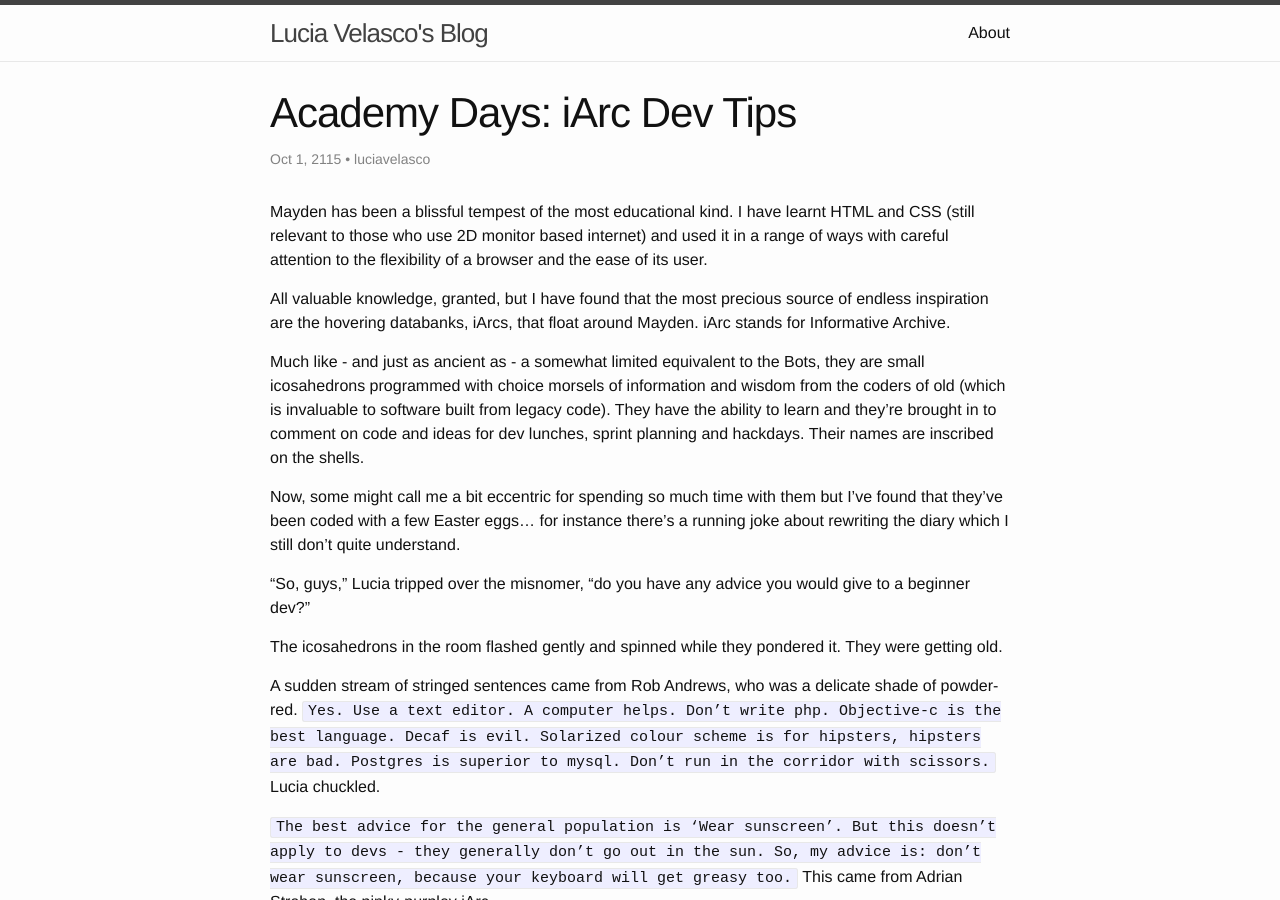
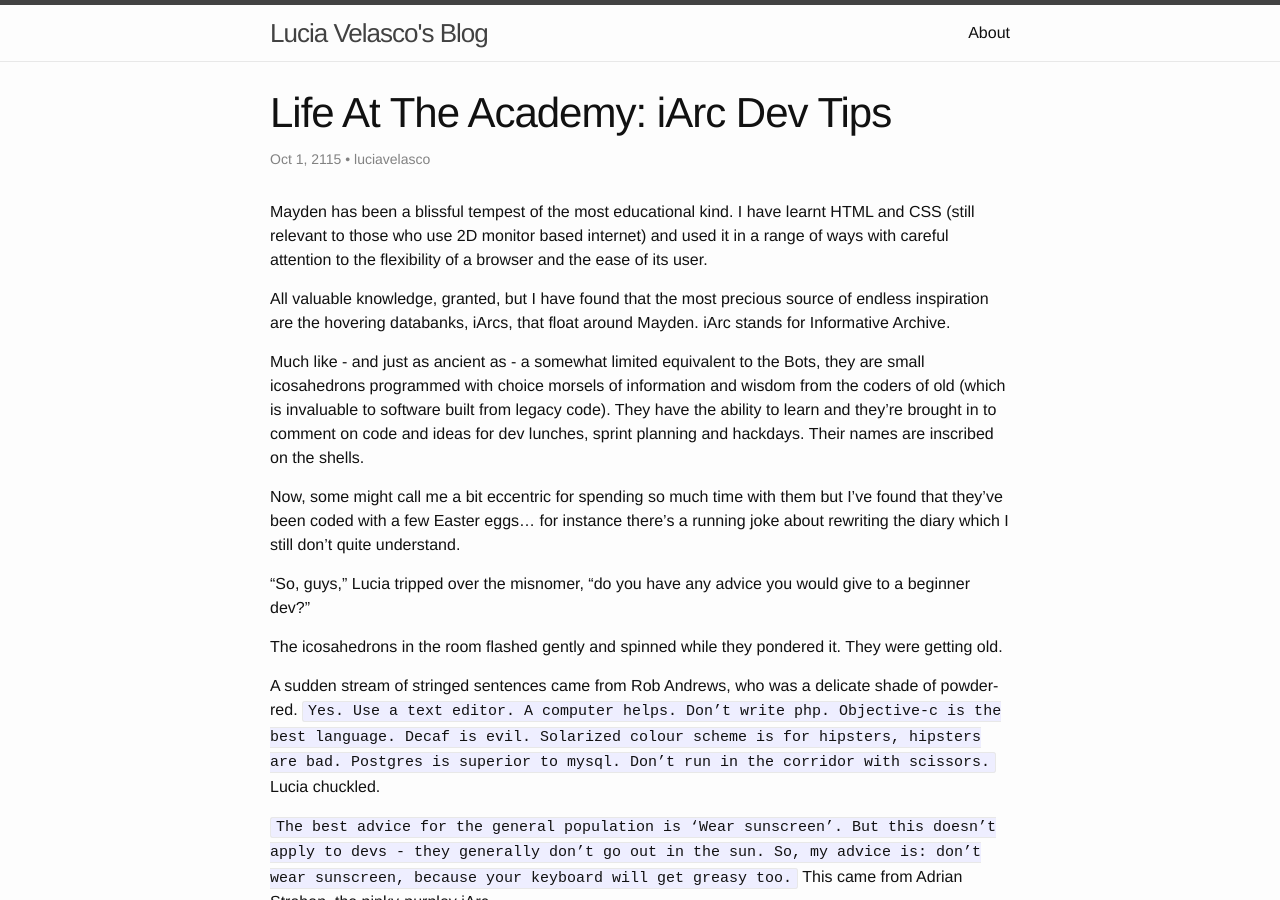
Before and after one commit to luciavelasco/luciavelasco.github.io, a Jekyll site: the page built from _posts/2115-10-01-blog-post4.markdown, in a window 1280 px wide and 900 px high. Built offline with Jekyll 4.4.1, drawn with Linux system fonts in a browser that asks for light colours.

Commit message:
title change for dev tips post

```diff
--- a/_posts/2115-10-01-blog-post4.markdown
+++ b/_posts/2115-10-01-blog-post4.markdown
@@ -1,8 +1,8 @@
 ---
 layout: post
-title:  "Academy Days: iArc Dev Tips"
+title:  "Life At The Academy: iArc Dev Tips"
 date:   2115-10-01
-categories: first project
+categories: first project addendums
 author: luciavelasco
 ---
 
```
